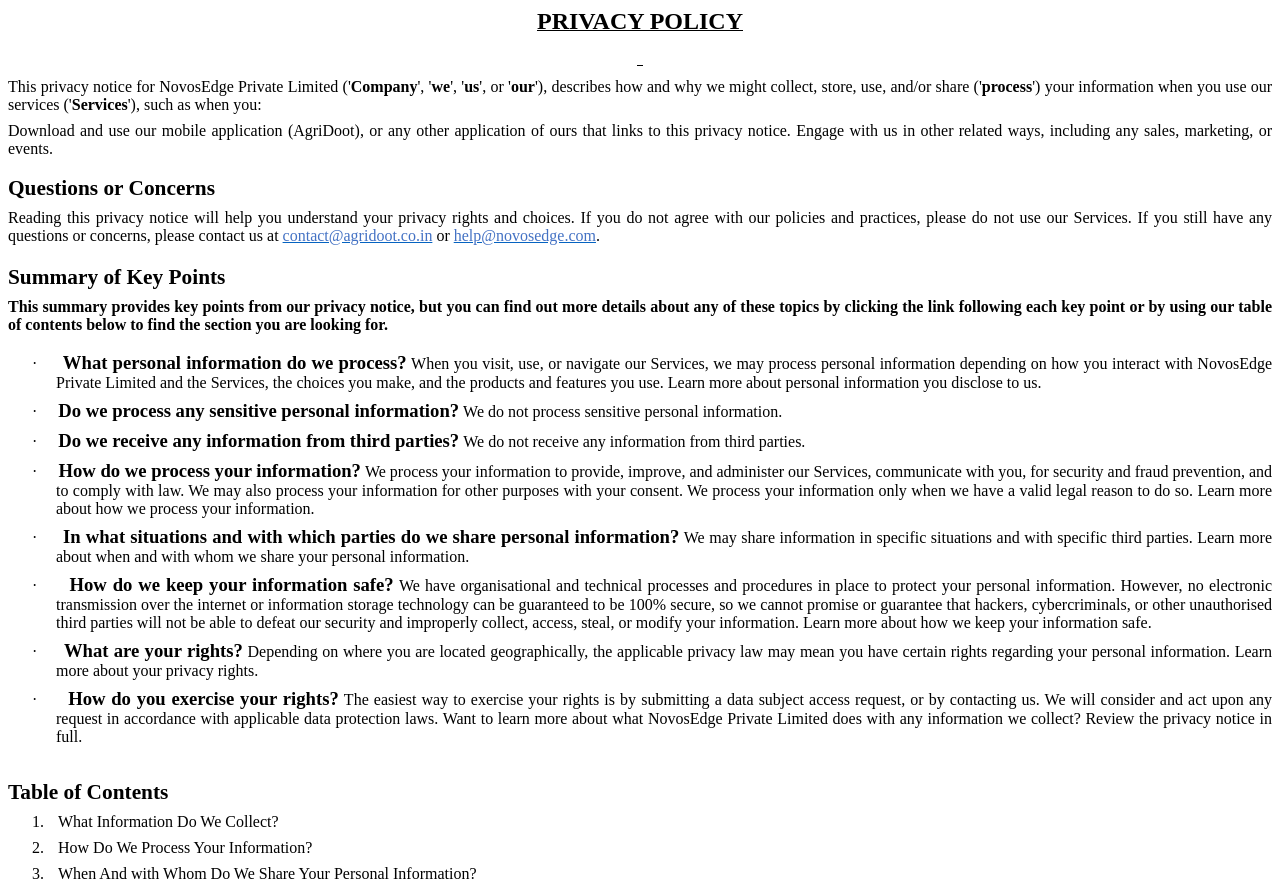
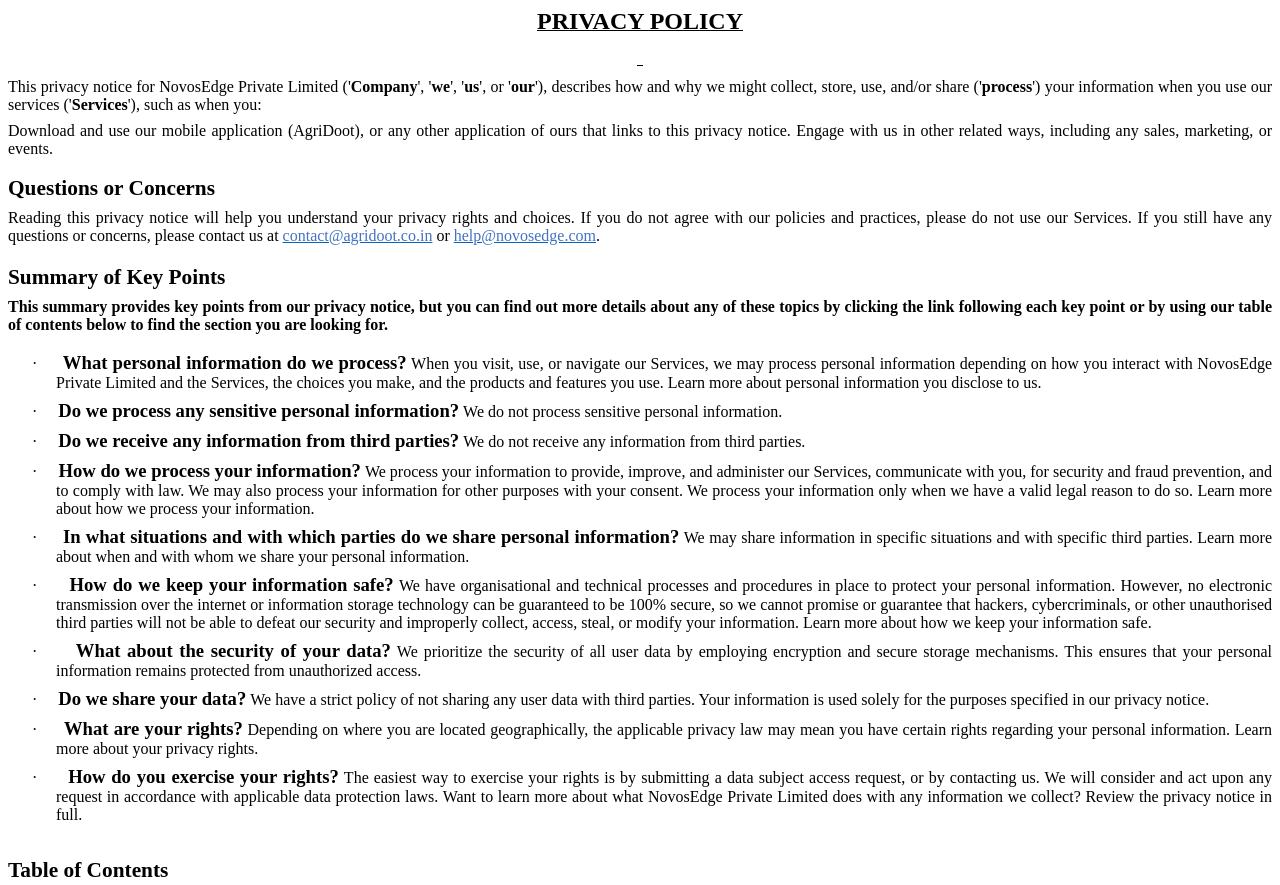
Before and after one commit to iamsrajj/NovosEdge, a plain HTML site: page privacy.html in a window 1280 px wide. Shown: the top 885 px of the page. Drawn offline with Linux system fonts and the light colour scheme.

Commit message:
Update privacy.html

```diff
--- a/privacy.html
+++ b/privacy.html
@@ -188,6 +188,22 @@ cannot promise or guarantee that hackers, cybercriminals, or other unauthorised
 third parties will not be able to defeat our security and improperly collect,
 access, steal, or modify your information. Learn more about how we keep your
 information safe.</span></p>
+
+<p class=Default style='margin-top:0in;margin-right:0in;margin-bottom:6.0pt;
+margin-left:.5in;text-align:justify;text-indent:-.25in'><span lang=EN-IN
+style='font-family:Symbol;color:black'>·<span style='font:7.0pt "Times New Roman"'>&nbsp;&nbsp;&nbsp;&nbsp;&nbsp;&nbsp;&nbsp;&nbsp;
+</span></span><b><span lang=EN-IN style='font-size:14.0pt;font-family:"Bell MT",serif;
+color:black'>What about the security of your data?</span></b><b><span
+lang=EN-IN style='font-family:"Bell MT",serif;color:black'> </span></b><span
+lang=EN-IN style='font-family:"Bell MT",serif;color:black'>We prioritize the security of all user data by employing encryption and secure storage mechanisms. This ensures that your personal information remains protected from unauthorized access.</span></p>
+
+<p class=Default style='margin-top:0in;margin-right:0in;margin-bottom:6.0pt;
+margin-left:.5in;text-align:justify;text-indent:-.25in'><span lang=EN-IN
+style='font-family:Symbol;color:black'>·<span style='font:7.0pt "Times New Roman"'>&nbsp;&nbsp;&nbsp;&nbsp;&nbsp;&nbsp;&nbsp;&nbsp;
+</span></span><b><span lang=EN-IN style='font-size:14.0pt;font-family:"Bell MT",serif;
+color:black'>Do we share your data?</span></b><b><span
+lang=EN-IN style='font-family:"Bell MT",serif;color:black'> </span></b><span
+lang=EN-IN style='font-family:"Bell MT",serif;color:black'>We have a strict policy of not sharing any user data with third parties. Your information is used solely for the purposes specified in our privacy notice.</span></p>
 
 <p class=Default style='margin-top:0in;margin-right:0in;margin-bottom:6.0pt;
 margin-left:.5in;text-align:justify;text-indent:-.25in'><span lang=EN-IN
```
